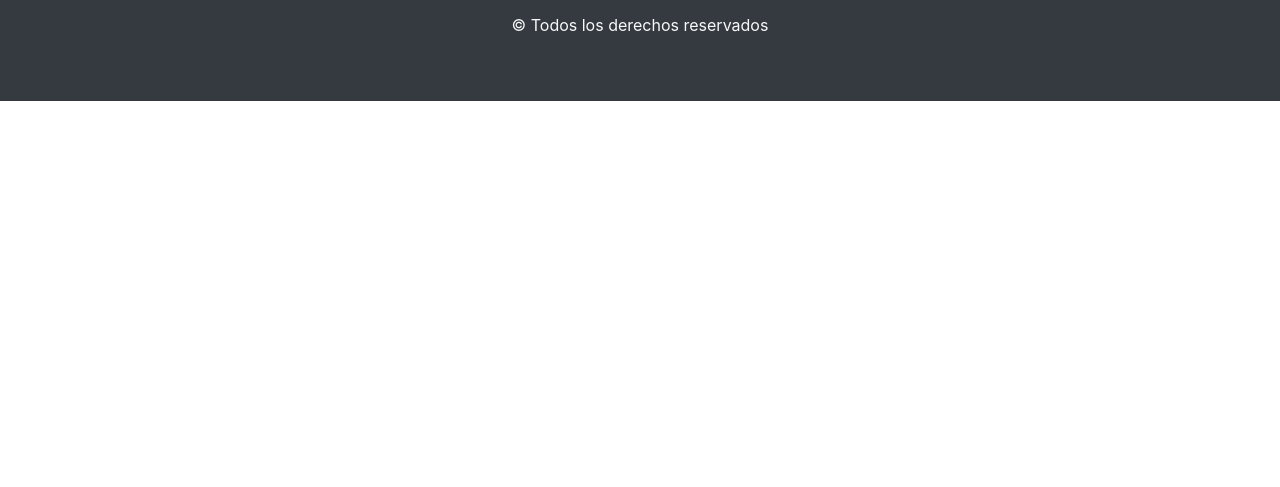
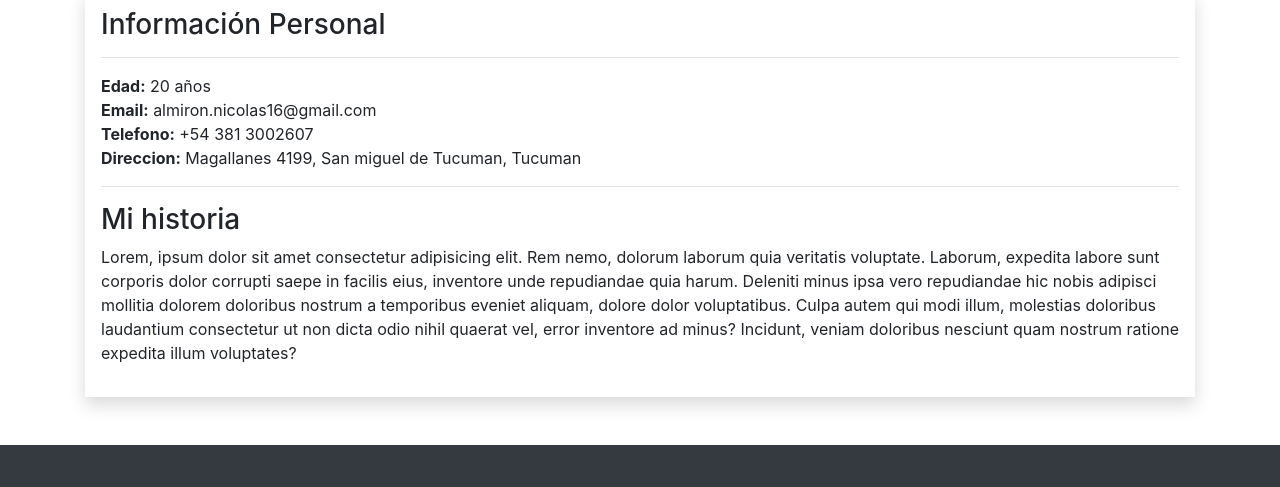
Before and after one commit to NicoAlmiron/NicoAlmiron.github.io, a plain HTML site: page index.html in a window 1280 px wide. Shown: the part 668-1155 px from the top of the page. Before the commit the page ends 800 px from the top, so only its background shows below. Drawn offline with Linux system fonts and the light colour scheme.

Commit message:
Se agrego la interfas de la informacion persona

```diff
--- a/index.html
+++ b/index.html
@@ -46,7 +46,27 @@
             <img src="img/Nico.jpg" alt="Mi foto" class="avatar mb-3">
             <h1>Almiron, A. Nicolas</h1>
             <p class="lead">Software Developer</p>
-
+        </section>
+        <section class="container">
+            <section id="informacionPersonal" class="my-5">
+                <h2 class="text-center display-4">Sobre mi</h2>
+                <article class="shadow p-3">
+                    <h3>Información Personal</h3>
+                    <hr>
+                    <ul class="list-unstyled">
+                        <li>
+                            <span class="font-weight-bold">Edad:</span> 20 años</li>
+                        <li><span class="font-weight-bold">Email:</span> almiron.nicolas16@gmail.com</li>
+                        <li><span class="font-weight-bold">Telefono:</span> +54 381 3002607</li>
+                        <li><span class="font-weight-bold">Direccion:</span> Magallanes 4199, San miguel de Tucuman, Tucuman</li>
+                    </ul>
+                    <hr>
+                    <h3>Mi historia</h3>
+                    <p>Lorem, ipsum dolor sit amet consectetur adipisicing elit. Rem nemo, dolorum laborum quia veritatis voluptate. Laborum, expedita labore sunt corporis dolor corrupti saepe in facilis eius, inventore unde repudiandae quia harum. Deleniti
+                        minus ipsa vero repudiandae hic nobis adipisci mollitia dolorem doloribus nostrum a temporibus eveniet aliquam, dolore dolor voluptatibus. Culpa autem qui modi illum, molestias doloribus laudantium consectetur ut non dicta odio
+                        nihil quaerat vel, error inventore ad minus? Incidunt, veniam doloribus nesciunt quam nostrum ratione expedita illum voluptates?</p>
+                </article>
+            </section>
         </section>
     </main>
     <footer class="bg-dark text-light text-center py-5">
```
